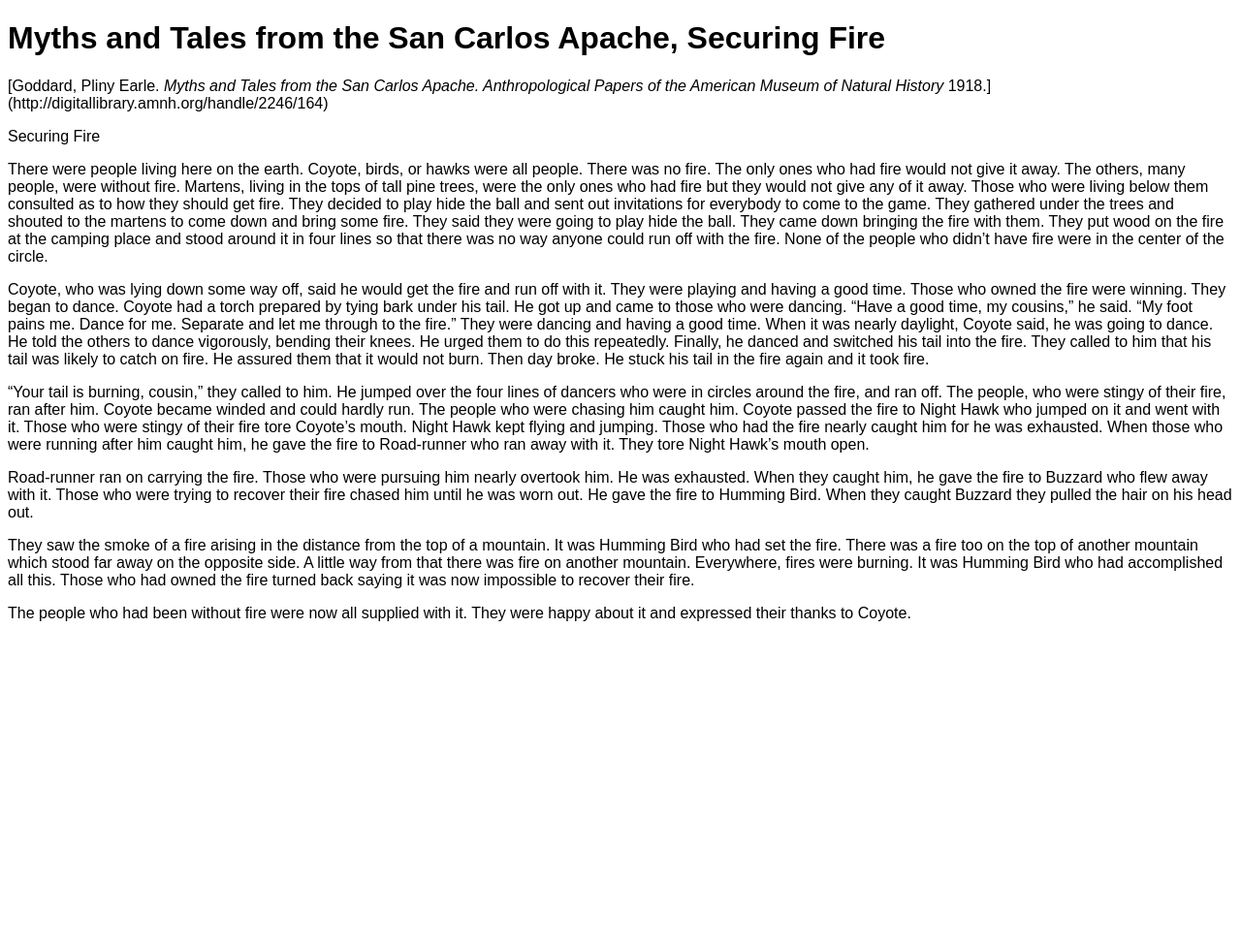
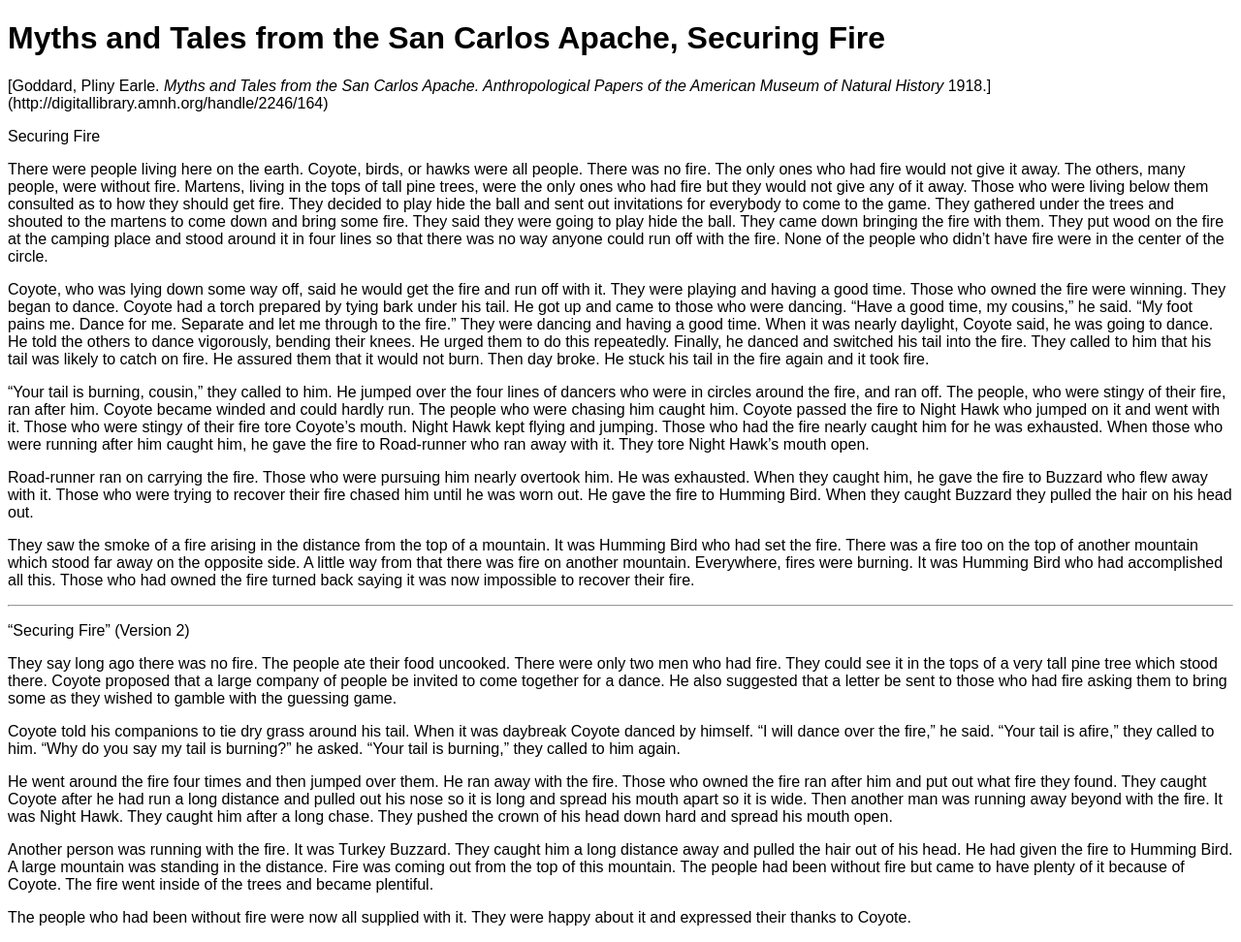
Before and after one commit to hofstra/coyote, a Jekyll site: the page built from sources/_posts/2015-08-04-goddard-mca-coyote-fire.md, in a window 1280 px wide. Shown: the whole page at 97% size. Built offline with Jekyll 4.4.1, drawn with Linux system fonts in a browser that asks for light colours; before the commit the page ends 900 px from its top, so only the background shows below that.

Commit message:
Update 2015-08-04-goddard-mca-coyote-fire.md

```diff
--- a/sources/_posts/2015-08-04-goddard-mca-coyote-fire.md
+++ b/sources/_posts/2015-08-04-goddard-mca-coyote-fire.md
@@ -25,4 +25,19 @@ Road-runner ran on carrying the fire. Those who were pursuing him nearly overtoo
 
 They saw the smoke of a fire arising in the distance from the top of a  mountain. It was Humming Bird who had set the fire. There was a fire  too on the top of another mountain which stood far away on the opposite  side. A little way from that there was fire on another mountain. Everywhere, fires were burning. It was Humming Bird who had accomplished all this. Those who had owned the fire turned back saying it was now impossible  to recover their fire.
 
+***
+“Securing Fire” (Version 2)
+
+They say long ago there was no fire. The people  ate their food uncooked. There were only two men who had fire. They could see it in the tops of a very tall pine tree which stood there. Coyote proposed that a large company of people be invited  to come together for a dance. He also suggested that a letter be sent to those who had fire asking them to bring some as they wished  to gamble with the guessing game.
+
+Coyote told his companions  to tie dry grass around his tail. When it was daybreak Coyote danced by himself. "I will dance over the fire," he said.
+"Your tail is afire," they called to him.
+"Why do you say my tail  is burning?" he asked.
+"Your tail is burning," they called to him again.
+
+He went around the fire four times and then jumped over them. He ran  away with the fire. Those who owned the fire ran after him and put out  what fire they found. They caught Coyote after he had run a long distance  and pulled out his nose so it is long and spread his mouth apart so it is wide.  Then another man was running away beyond with the fire. It was Night  Hawk. They caught him after a long chase. They pushed the crown of his  head down hard and spread his mouth open.
+
+Another person was running with the fire. It was Turkey Buzzard.  They caught him a long distance away and pulled the hair  out of his head.  He had given the fire to Humming Bird. A large mountain was standing  in the distance. Fire was coming  out from the top of this mountain. The people had been without fire but came to have plenty of it because of Coyote. The fire went inside of the trees and became plentiful.
+
+
 The people who had been without fire were now all supplied with it. They were happy about it and expressed their thanks to Coyote.
```
